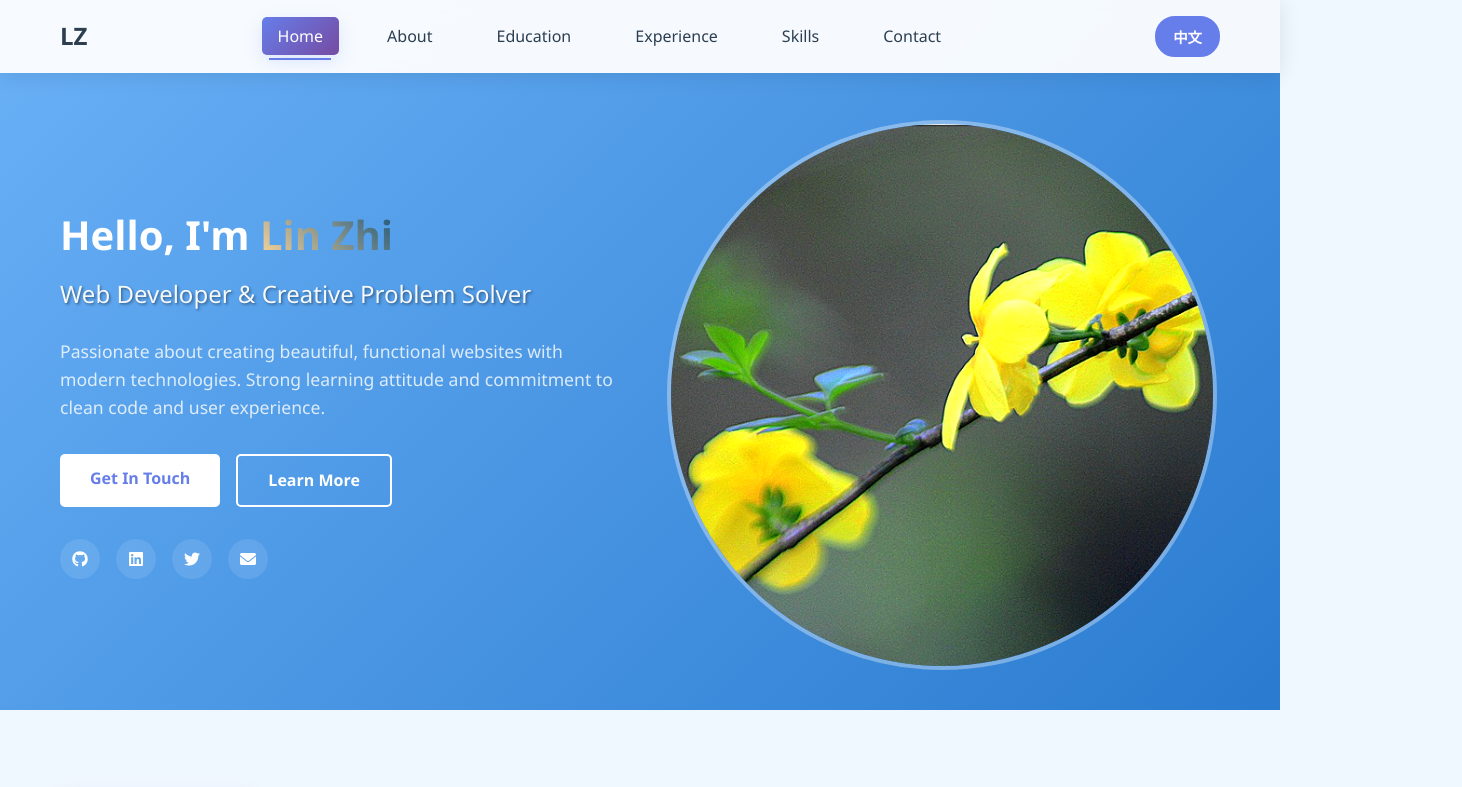
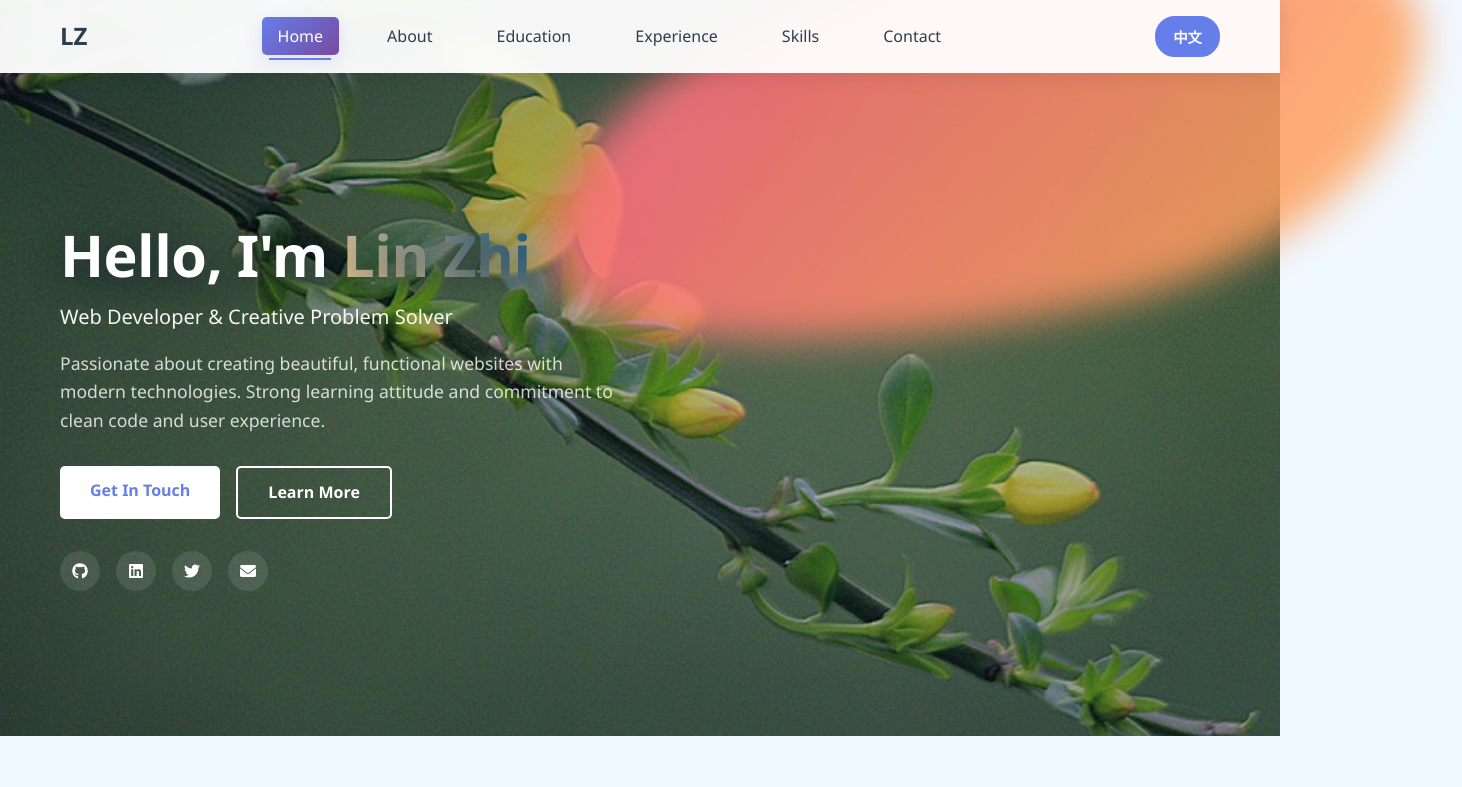
Before and after one commit to Sally-Gaohuang/sally-gaohuang.github.io, a plain HTML site: page index.html in a window 1280 px wide. Shown: the top 787 px of the page, 1462 px wide, since content can reach past the window. Drawn offline with Linux system fonts and the light colour scheme.

Commit message:
Hero: full-width background hero, overlays and decorative arc

```diff
--- a/styles.css
+++ b/styles.css
@@ -156,11 +156,43 @@ body {
 
 /* ===== HOME SECTION ===== */
 .home-section {
-    min-height: 75vh;
-    background: linear-gradient(135deg, #6ab1f7 0%, #2a7bd0 100%);
+    min-height: 92vh;
     display: flex;
     align-items: center;
     padding: 120px 0 40px; /* extra top to avoid navbar overlap */
+    position: relative;
+    /* hero background image */
+    background-image: url('images/spring.jpg');
+    background-size: cover;
+    background-position: center;
+    background-repeat: no-repeat;
+    color: white;
+}
+
+/* decorative overlays for hero */
+.home-section::before {
+    content: '';
+    position: absolute;
+    inset: 0;
+    background: linear-gradient(180deg, rgba(10,25,47,0.4) 0%, rgba(10,25,47,0.25) 40%, rgba(10,25,47,0.35) 100%);
+    pointer-events: none;
+}
+
+.home-section::after {
+    /* colorful arc at top-right */
+    content: '';
+    position: absolute;
+    top: -6%;
+    right: -12%;
+    width: 70%;
+    height: 50%;
+    background: radial-gradient(circle at 10% 10%, rgba(255,255,255,0.06), transparent 20%),
+                linear-gradient(135deg, rgba(255,99,132,0.9), rgba(255,176,95,0.9));
+    border-radius: 48% 52% 40% 60% / 60% 40% 60% 40%;
+    transform: rotate(-12deg);
+    filter: blur(20px) saturate(1.1);
+    opacity: 0.95;
+    pointer-events: none;
 }
 
 .home-container {
@@ -171,14 +203,18 @@ body {
     grid-template-columns: 1fr 1fr;
     gap: 3rem;
     align-items: center;
+    position: relative;
+    z-index: 2; /* keep content above overlays */
 }
 
 .home-title {
-    font-size: 2.5rem;
-    font-weight: 700;
+    font-size: 3.6rem;
+    font-weight: 800;
     color: white;
     margin-bottom: 1rem;
-    line-height: 1.2;
+    line-height: 1.05;
+    letter-spacing: -0.5px;
+    text-shadow: 0 8px 30px rgba(10,25,47,0.6);
 }
 
 .highlight {
@@ -189,13 +225,10 @@ body {
 }
 
 .home-subtitle {
-    font-size: 1.5rem;
+    font-size: 1.25rem;
     color: rgba(255, 255, 255, 0.95);
-    margin-bottom: 1.5rem;
-    font-weight: 300;
-    text-shadow:
-        1px 1px 2px rgba(0, 0, 0, 0.25),
-        2px 2px 3px rgba(0, 0, 0, 0.2);
+    margin-bottom: 1rem;
+    font-weight: 400;
 }
 
 .home-description {
@@ -271,9 +304,7 @@ body {
 }
 
 .home-image {
-    display: flex;
-    justify-content: center;
-    align-items: center;
+    display: none; /* hide circular image in hero layout; keep for smaller screens */
 }
 
 /* ===== IMAGE CONTAINERS ===== */
@@ -720,6 +751,16 @@ body {
         gap: 2rem;
     }
 
+    .home-section::after {
+        display: none; /* hide decorative arc on small screens */
+    }
+
+    .home-image {
+        display: flex; /* show circular image on small screens */
+        justify-content: center;
+        align-items: center;
+    }
+
     .home-buttons {
         justify-content: center;
         flex-wrap: wrap;
```
